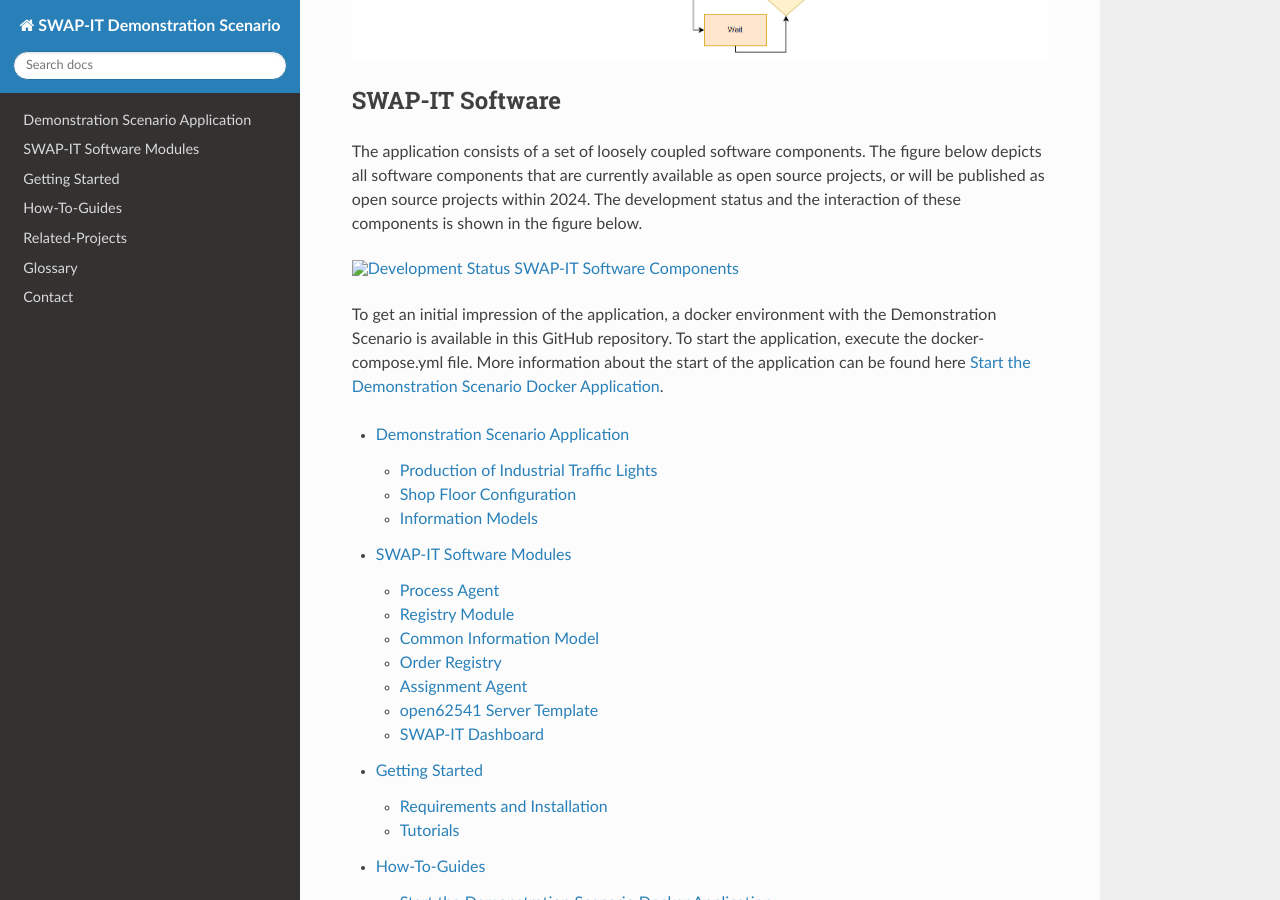
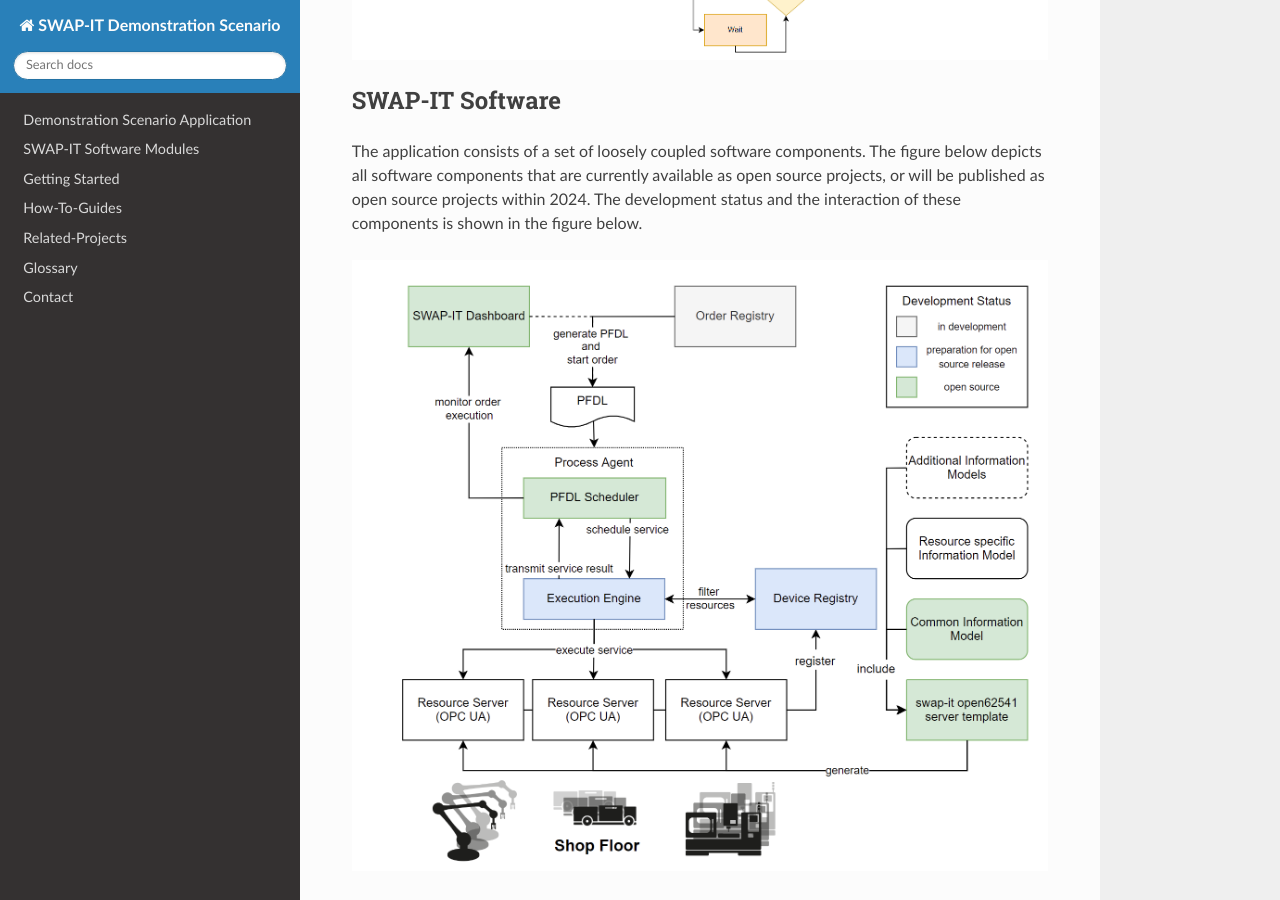
Before and after one commit to swap-it/demo-scenario, a Sphinx documentation site: the page built from documentation/source/index.rst, in a window 1280 px wide and 900 px high, scrolled down 3363 px. Built offline with Sphinx 7.4.7 and the Read the Docs theme 2.0.0, drawn with Linux system fonts in a browser that asks for light colours.

Commit message:
fix(documentation): fix gh-actions error

```diff
--- a/documentation/source/index.rst
+++ b/documentation/source/index.rst
@@ -81,7 +81,7 @@
 The application consists of a set of loosely coupled software components. The figure below depicts all software components that are currently available as open source projects, or will be published as open source projects within 2024.
 The development status and the interaction of these components is shown in the figure below.
 
-.. figure:: /images/img_1.PNG
+.. figure:: /images/img_1.png
    :alt: Development Status SWAP-IT Software Components
    :width: 100%
 
```
